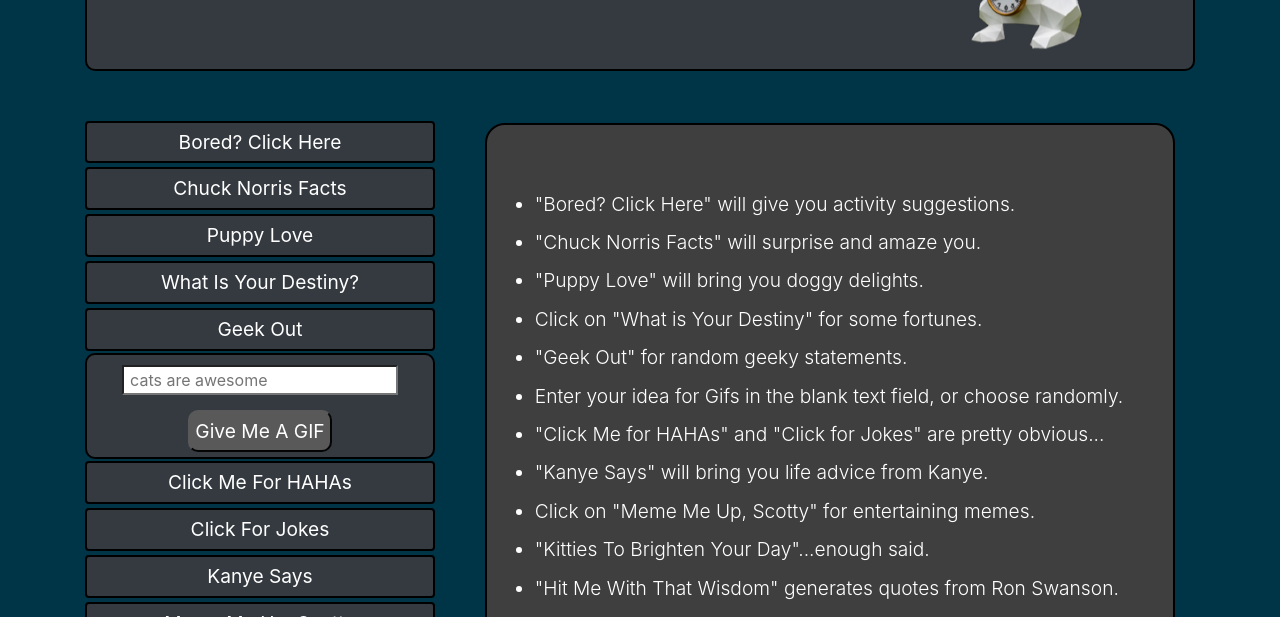
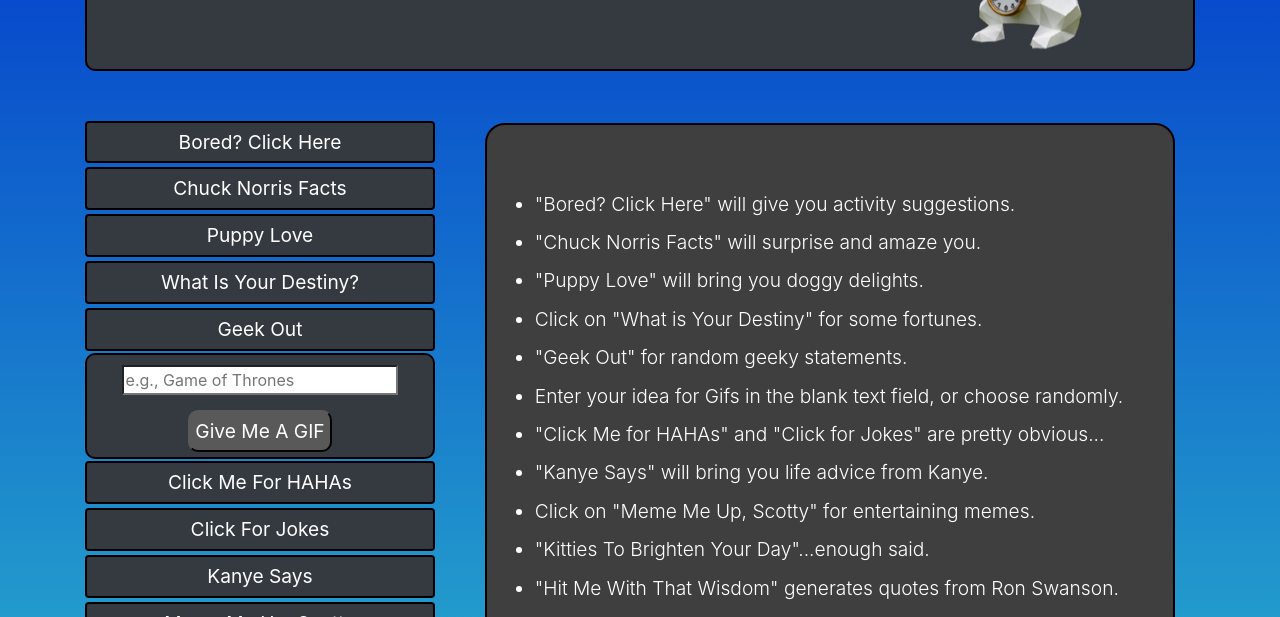
Before and after one commit to thejihongjin/8-Project-1, a plain HTML site: page index.html in a window 1280 px wide. Shown: the part 183-800 px from the top of the page. Drawn offline with nearby package versions, Linux system fonts and the light colour scheme; no server answers.

Commit message:
JUST LET ME MERGE WITHOUT CONFLICTS PLEASE

```diff
--- a/assets/css/style.css
+++ b/assets/css/style.css
@@ -1,9 +1,6 @@
 body {
-    background: rgb(0, 52, 71) no-repeat fixed center;
-
+    background: linear-gradient(to bottom, #0033cc 0%, #33cccc 100%);
 }
-
-
 
 .jumbotron {
     background-image: url("../../assets/images/rabbit-edit.png");
@@ -23,30 +20,22 @@ body {
 }
 
 .btn-dark {
-    /* width: 90%; */
     border: 2px solid rgb(0, 0, 0);
     margin: 2px 0;
     width: 100%;
     color: white;
 }
 
-.icon-btn {
-    border-radius: 5px;
-}
-.icon-btn:focus {
-    background-color: #F5F5F5;
-}
-.icon-btn:hover {
-    background-color: #C8C8C8;
-}
 .api-btn {
     text-transform: capitalize;
     font-size: 1.2em;
     padding: 5px;
 }
+
 .btn:focus {
     background-color: #343a40;
 }
+
 .btn-info {
     margin: 5px;
     border-radius: 10px;
--- a/assets/javascript/app.js
+++ b/assets/javascript/app.js
@@ -1,4 +1,3 @@
-
 $(document).ready(fartscroll());
 
 var queryURL = '';
@@ -10,66 +9,66 @@ function generateAPIs() { // generate api divs & buttons
     var apiArr = [
         {
             name: 'bored',
-            url: 'http://www.boredapi.com/api/activity/',
+            url: 's//www.boredapi.com/api/activity/',
             text: 'Bored? Click Here',
             input: 'n',
-            title: "Gives you a random activity suggestion"
+            title: "Get a random activity suggestion"
         },
         {
             name: 'chucknorris',
-            url: 'http://api.icndb.com/jokes/random',
+            url: 's//api.icndb.com/jokes/random',
             text: 'Chuck Norris Facts',
             input: 'n',
-            title: 'Surprising and amazing feats of Chuck Norris!'
+            title: 'Learn about Chuck Norris!'
         },
         {
             name: 'dogimg',
             url: 'https://dog.ceo/api/breeds/image/random',
             text: 'Puppy Love',
             input: 'n',
-            title: 'Click here for doggy delights.'
+            title: 'Click here for dog pictures'
         },
         {
             name: 'fortunecookie',
             url: 'https://bad-fortune-cookie.herokuapp.com/fortunes/',
             text: 'What is your destiny?',
             input: 'n',
-            title: 'Learn of what your fortune holds.'
+            title: 'Get your fortune'
         },
         {
             name: 'geek',
-            url: 'https://geek-jokes.sameerkumar.website/api', // has a lot of chuck norris jokes though...
+            url: 'https://geek-jokes.sameerkumar.website/api',
             text: 'Geek out',
             input: 'n',
-            title: 'Click for some random geeky statements.'
+            title: 'Click for nerd joke'
         },
         {
             name: 'giphy',
             url: 'https://api.giphy.com/v1/gifs/random?api_key=2D9ZWdGSO6zZOnd7dqwMAxdeeDM0Bp1I',
             text: 'Give me a GIF',
             input: 'y',
-            title: 'Enter your idea for gifs in the blank text field, or click for a random one.'
+            title: 'Enter search term or leave blank for a random one'
         },
         {
             name: 'icanhazdadjoke',
             url: 'https://icanhazdadjoke.com/',
             text: 'Click me for HAHAs',
             input: 'n',
-            title: 'Here\'s some jokes.'
+            title: 'Have some jokes'
         },
         {
             name: 'jokes',
             url: 'https://official-joke-api.appspot.com/random_joke',
             text: 'Click for Jokes',
             input: 'n',
-            title: 'Here\'s even more jokes!'
+            title: 'Have some more jokes!'
         },
         {
             name: 'kanye',
             url: 'https://api.kanye.rest',
             text: 'Kanye Says',
             input: 'n',
-            title: 'Life advice from Kanye himself.'
+            title: 'Get life advice from Kanye himself'
         },
         {
             name: 'memegenerator',
@@ -77,7 +76,7 @@ function generateAPIs() { // generate api divs & buttons
             url: 'https://meme-api.herokuapp.com/gimme',
             text: 'Meme Me Up, Scotty',
             input: 'n',
-            title: 'Click for random entertaining memes.'
+            title: 'MEMES!!!'
         },
         {
             name: 'randomcats',
@@ -88,24 +87,24 @@ function generateAPIs() { // generate api divs & buttons
         },
         {
             name: 'ronswanson',
-            url: 'http://ron-swanson-quotes.herokuapp.com/v2/quotes',
+            url: 'https://ron-swanson-quotes.herokuapp.com/v2/quotes',
             text: 'Hit me with that wisdom!',
             input: 'n',
-            title: 'Quotes from Ron Swanson.'
+            title: 'Treat yo\'self with Ron Swanson!'
         },
         {
             name: 'translateminion',
             url: 'https://api.funtranslations.com/translate/minion.json?text=',
             text: 'BANANAS!',
             input: 'n', // using modal
-            title: 'Translate your words into adorable Minion-Speak.'
+            title: 'Minion-ize your words'
         },
         {
             name: 'translateyoda',
             url: 'https://api.funtranslations.com/translate/yoda.json?text=',
             text: 'Yoda, You Are!',
             input: 'n', // using modal
-            title: 'Translates your words as the ultimate jedi-master.'
+            title: 'Yoda-ize your words'
         }
     ];
 
@@ -119,7 +118,7 @@ function generateAPIs() { // generate api divs & buttons
             var input = $("<input>");
             input.attr("type", "text");
             input.attr("id", apiArr[i].name + "-input");
-            input.attr("placeholder", " cats are awesome")
+            input.attr("placeholder", "e.g., Game of Thrones")
             form.append(input);
 
             var submit = $("<button>");
@@ -134,7 +133,7 @@ function generateAPIs() { // generate api divs & buttons
             $("#api-list").append(apiDiv);
         } else {
             var btn = $("<button>");
-            btn.addClass("btn btn-dark api-btn z-depth-0");
+            btn.addClass("btn btn-dark api-btn");
             btn.attr("data-name", apiArr[i].name);
             btn.attr("data-url", apiArr[i].url);
             btn.attr("title", apiArr[i].title);
@@ -144,13 +143,6 @@ function generateAPIs() { // generate api divs & buttons
         }
     };
 }
-
-$(document).on("click", ".icon-btn", function () {
-    event.preventDefault();
-    $(".instruct-title").hide();
-    $(".instruct-body").css("display", "block");
-    $(".icon-btn").hide();
-});
 
 $(document).on("click", ".api-btn", function () {
     event.preventDefault();
@@ -165,9 +157,8 @@ $(document).on("click", ".api-btn", function () {
             queryURL = 'https://api.giphy.com/v1/gifs/search?api_key=2D9ZWdGSO6zZOnd7dqwMAxdeeDM0Bp1I&q="' + userInput + '"&limit=100';
         }
         mainAPIrequest();
-        $('#giphy-input').val('')
     } else if (apiName === 'translateminion' || apiName === 'translateyoda') {
-        inputField();
+        getUserInput();
     } else {
         mainAPIrequest();
     }
@@ -185,15 +176,15 @@ $(document).on("click", ".giphy-img", function () {
     }
 });
 
-function inputField() {
-    console.log(apiName)
+function getUserInput() {
+    // console.log(apiName)
     $('#translate-modal').modal('show');
 
     $(document).on('click', '#modal-submit', function(){
         userInput = $('#modal-input').val().trim()
         $("#api-result").empty();
         $.getJSON(queryURL + userInput, function(data) {
-            console.log(data)
+            // console.log(data)
             $('#api-result').html('<p>' + data.contents.translated + '</p>');
         })
         $('#translate-modal').modal('hide')
@@ -208,7 +199,7 @@ function mainAPIrequest() {
             Accept: "application/json"
         }
     }).then(function (response) {
-        console.log(response);
+        // console.log(response);
 
         $("#api-result").empty();
 
@@ -294,10 +285,10 @@ function mainAPIrequest() {
                 secondAPIrequest();
                 break;
 
-            case 'translateminion': //done in inputField function
+            case 'translateminion': //done in getUserInput function
                 break;
 
-            case 'translateyoda': //done in inputField function
+            case 'translateyoda': //done in getUserInput function
                 break;
 
             default:
```
Also changed, not shown: index.html (+4 -67 lines).
